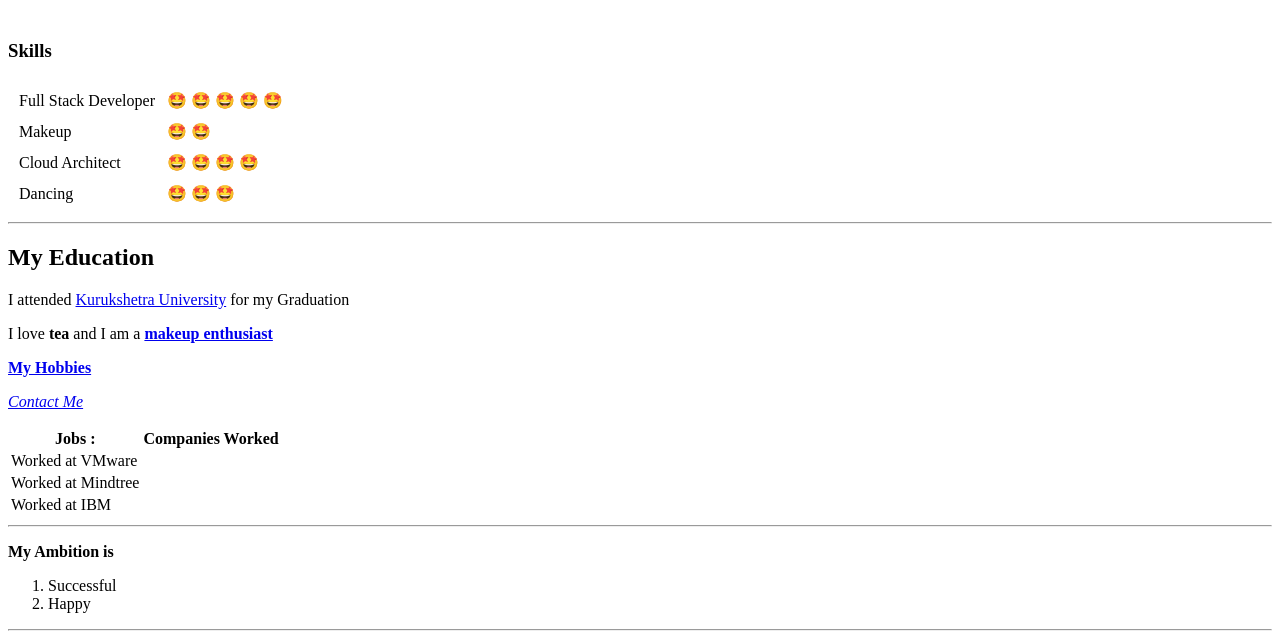
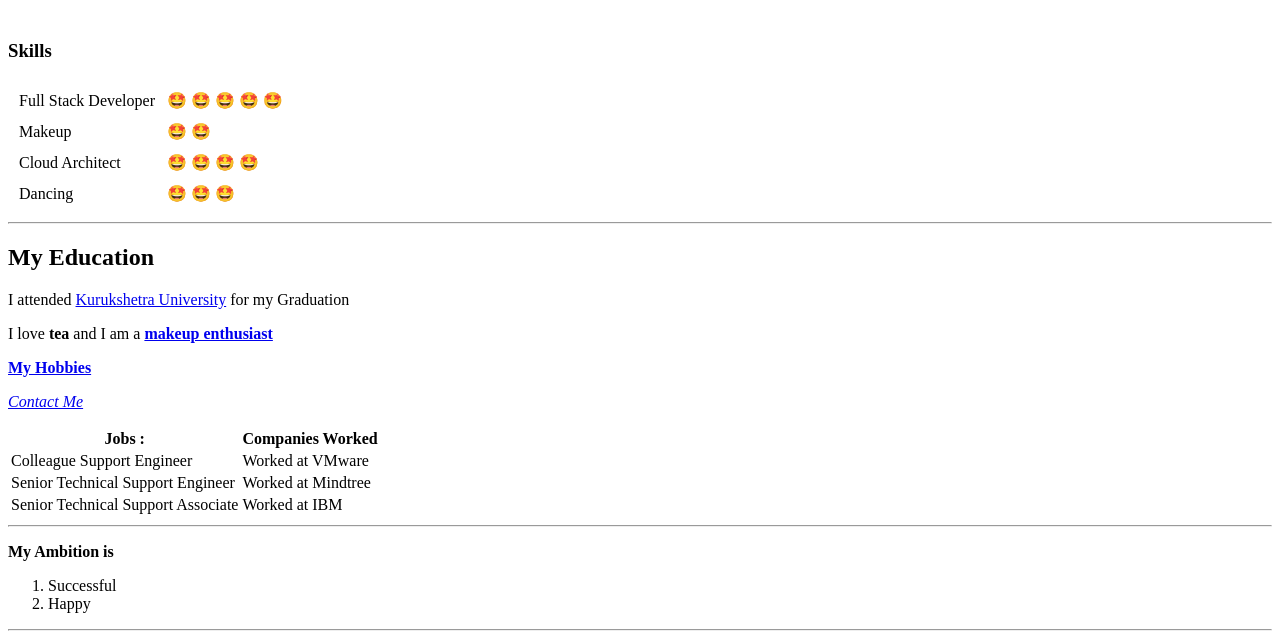
Before and after one commit to Mohini1792/cv, a plain HTML site: page index.html in a window 1280 px wide. Shown: the part 451-1090 px from the top of the page. Drawn offline with Linux system fonts and the light colour scheme.

Commit message:
update index.html

```diff
--- a/index.html
+++ b/index.html
@@ -60,13 +60,13 @@
     </thead>
     <tbody>
       <tr>
-        <td>Worked at VMware</td>
+        <td>Colleague Support Engineer</td> <td>Worked at VMware</td>
       </tr>
       <tr>
-        <td>Worked at Mindtree</td>
+        <td>Senior Technical Support Engineer</td> <td>Worked at Mindtree</td>
       </tr>
       <tr>
-        <td>Worked at IBM</td>
+        <td> Senior Technical Support Associate </td> <td>Worked at IBM</td>
       </tr>
     </tbody>
 
```
